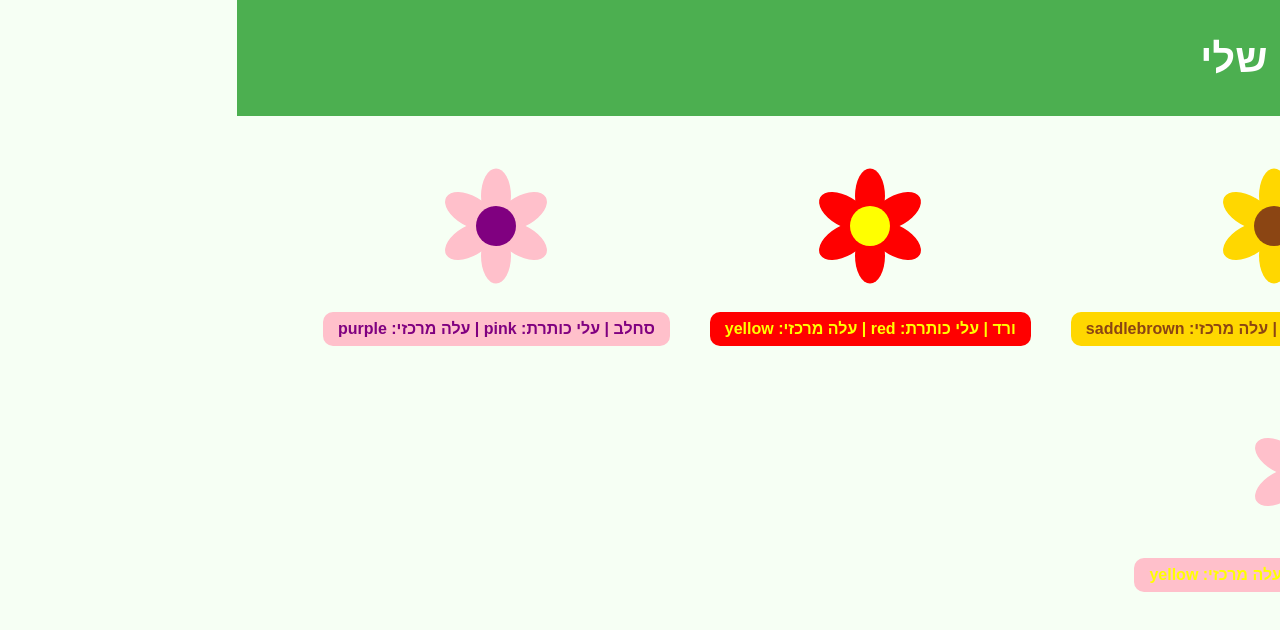
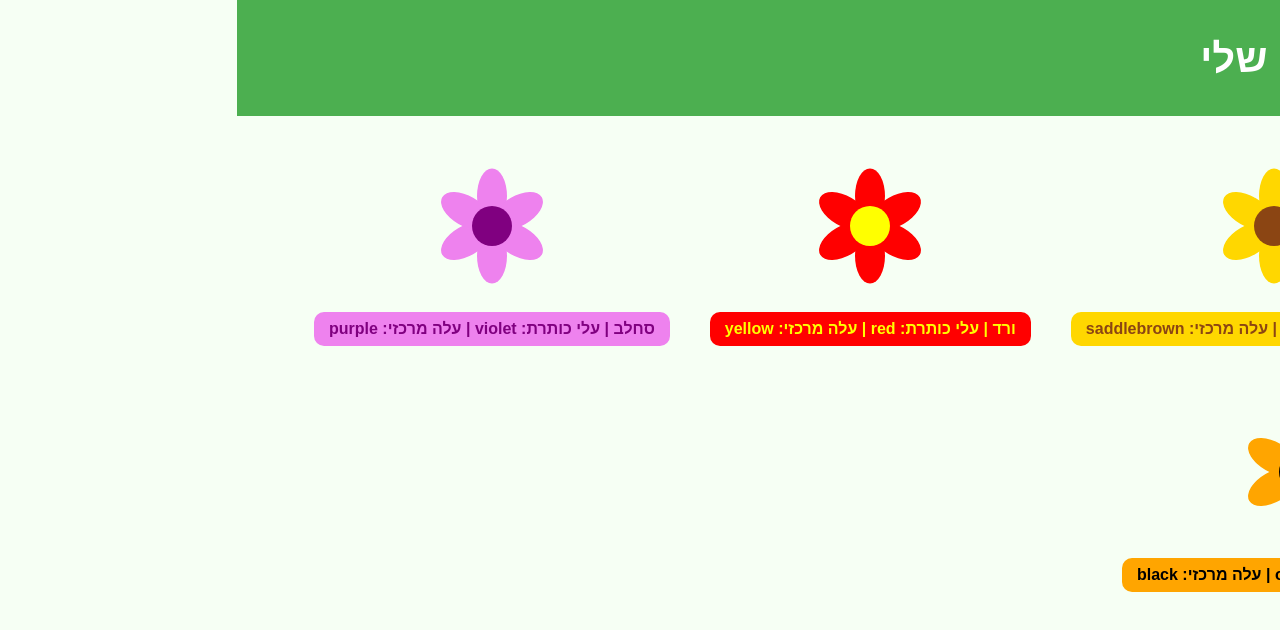
Before and after one commit to rrivi055/my-garden-app, a React (Vite) app: page / in a window 1280 px wide. Shown: the top 630 px of the page. Built offline with nearby package versions, Linux system fonts and the light colour scheme.

Commit message:
Display flowers from array using map

```diff
--- a/src/App.jsx
+++ b/src/App.jsx
@@ -1,15 +1,25 @@
 import Header from './components/Header';
 import Flower from './components/Flower';
+
+const flowers = [
+  { id: 1, name: 'חמנייה', petalColor: 'gold', centerColor: 'saddlebrown' },
+  { id: 2, name: 'ורד', petalColor: 'red', centerColor: 'yellow' },
+  { id: 3, name: 'סחלב', petalColor: 'violet', centerColor: 'purple' },
+  { id: 4, name: 'נורית', petalColor: 'orange', centerColor: 'black' },
+];
 
 function App() {
   return (
     <div>
       <Header />
       <main style={{ padding: '20px' }}>
-        <Flower name="חמנייה" petalColor="gold" centerColor="saddlebrown" />
-        <Flower name="ורד" petalColor="red" />
-        <Flower name="סחלב" centerColor="purple" />
-        <Flower name="נורית" />
+        {flowers.map((flower) => (
+          <Flower
+            name={flower.name}
+            petalColor={flower.petalColor}
+            centerColor={flower.centerColor}
+          />
+        ))}
       </main>
     </div>
   );
```
